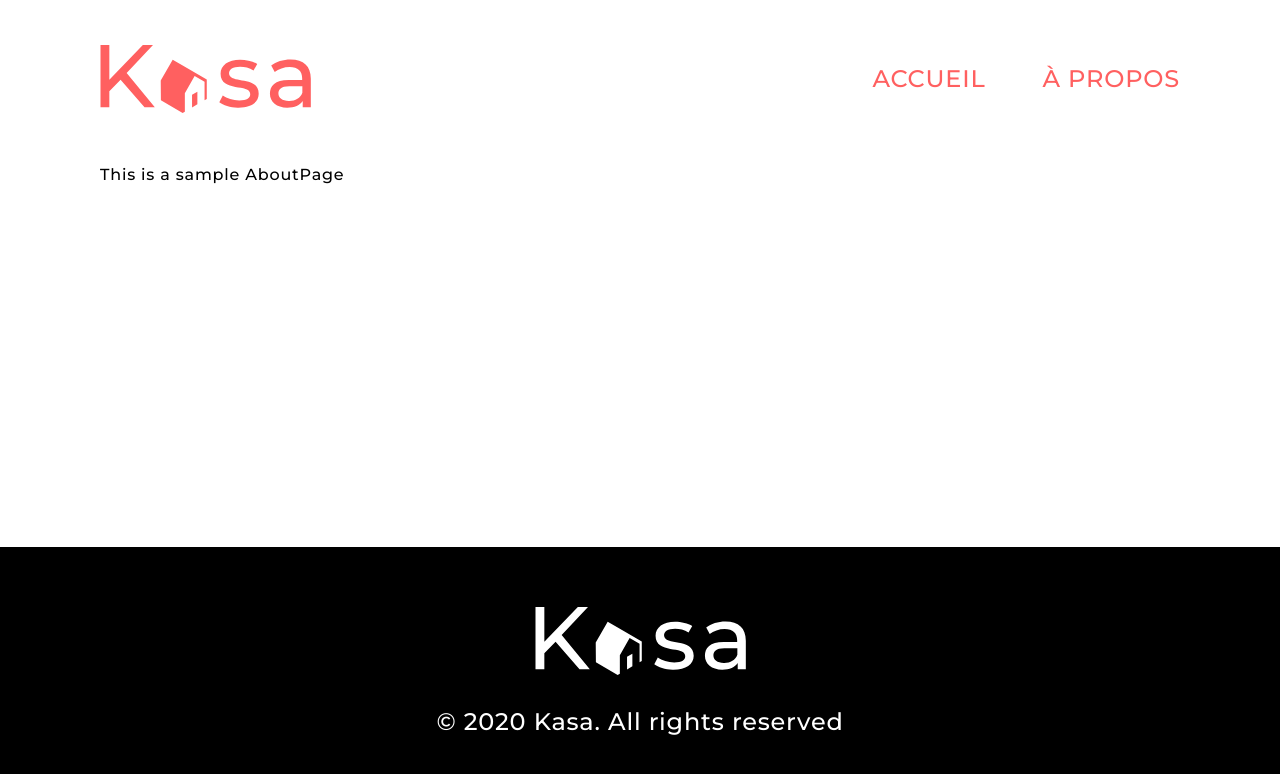
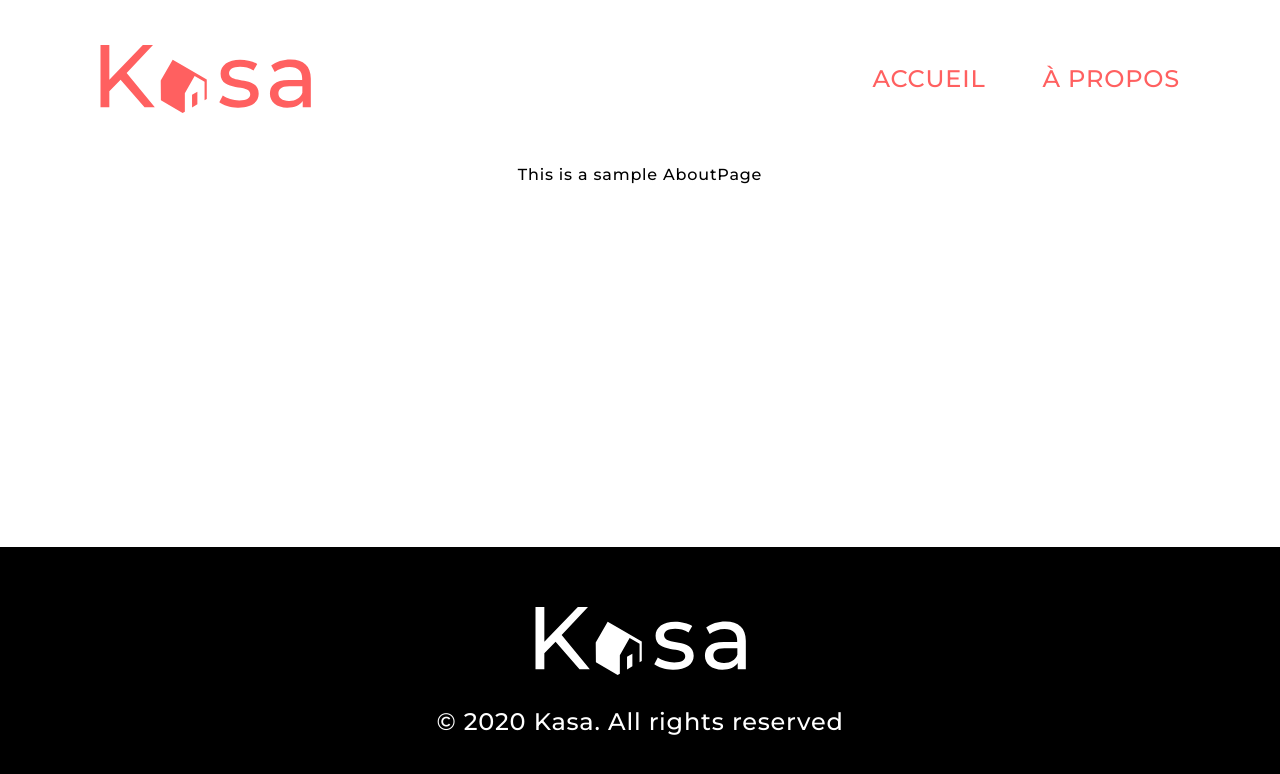
Before and after one commit to RibeyrollesMatthieu/developpez-une-application-web-avec-react-et-react-router, a React (Vite) app: page /about in a window 1280 px wide. Shown: the top 774 px of the page. Built offline with nearby package versions, Linux system fonts and the light colour scheme.

Commit message:
💄 added maw-w for content

```diff
--- a/src/components/layout/Header.jsx
+++ b/src/components/layout/Header.jsx
@@ -5,6 +5,7 @@ import { Link } from 'react-router-dom';
 export const Header = () => {
   return (
     <header className='root-header'>
+      <div className='content'>
         <Logo />
 
         <nav>
@@ -17,6 +18,7 @@ export const Header = () => {
             </li>
           </ul>
         </nav>
+      </div>
     </header>
   );
 };
--- a/src/styles/layout/header.scss
+++ b/src/styles/layout/header.scss
@@ -6,6 +6,7 @@
   --height: calc(2.93rem + var(--padding-y));
   --gap: 1.625rem;
 
+  .content {
     display: flex;
     justify-content: space-between;
     align-items: center;
@@ -13,6 +14,9 @@
     height: var(--height);
     max-height: var(--height);
     padding: var(--padding-y) var(--padding-x-page) 0 var(--padding-x-page);
+    width: min(100%, var(--content-max-w));
+    margin-left: auto;
+    margin-right: auto;
 
     & > .logo {
       max-height: 100%;
@@ -32,9 +36,11 @@
       }
     }
   }
+}
 
 @media only screen and (min-width: breakpoints.$lg) {
   .root-header {
+    .content {
       --gap: 3.5625rem;
       --padding-y: 2.8125rem;
       --height: calc(4.25rem + var(--padding-y));
@@ -44,3 +50,4 @@
       }
     }
   }
+}
--- a/src/styles/layout/root-layout.scss
+++ b/src/styles/layout/root-layout.scss
@@ -3,6 +3,10 @@
 body,
 html {
   height: 100%;
+}
+
+:root {
+  --content-max-w: 90rem;
 }
 
 #root {
@@ -15,6 +19,9 @@ main {
   --padding-y: 1.6875rem;
   padding: var(--padding-y) var(--padding-x-page);
   flex-grow: 1;
+  max-width: var(--content-max-w);
+  margin-left: auto;
+  margin-right: auto;
 }
 
 @media only screen and (min-width: breakpoints.$lg) {
```
Lines whose indentation alone changed are shown as unchanged.
